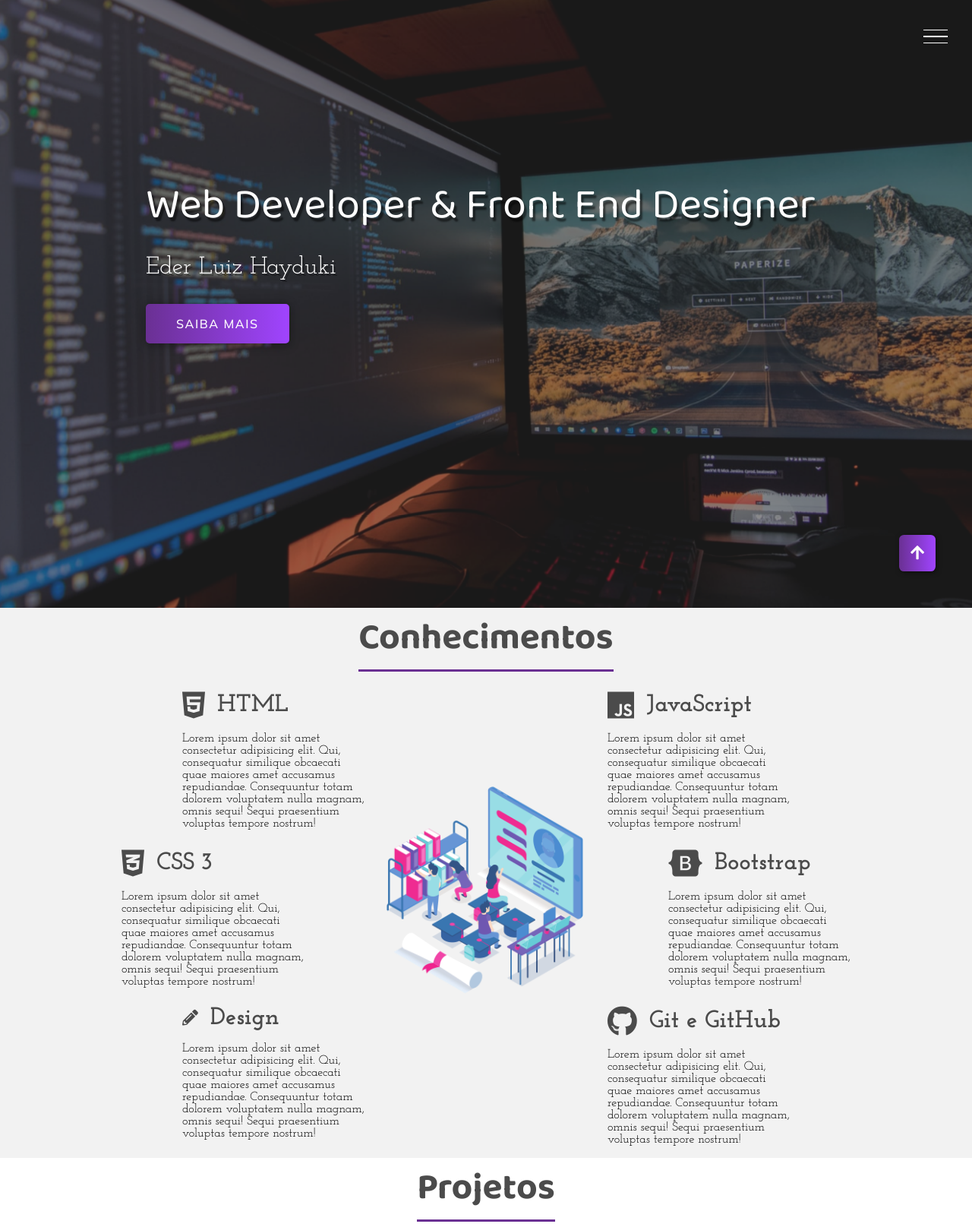
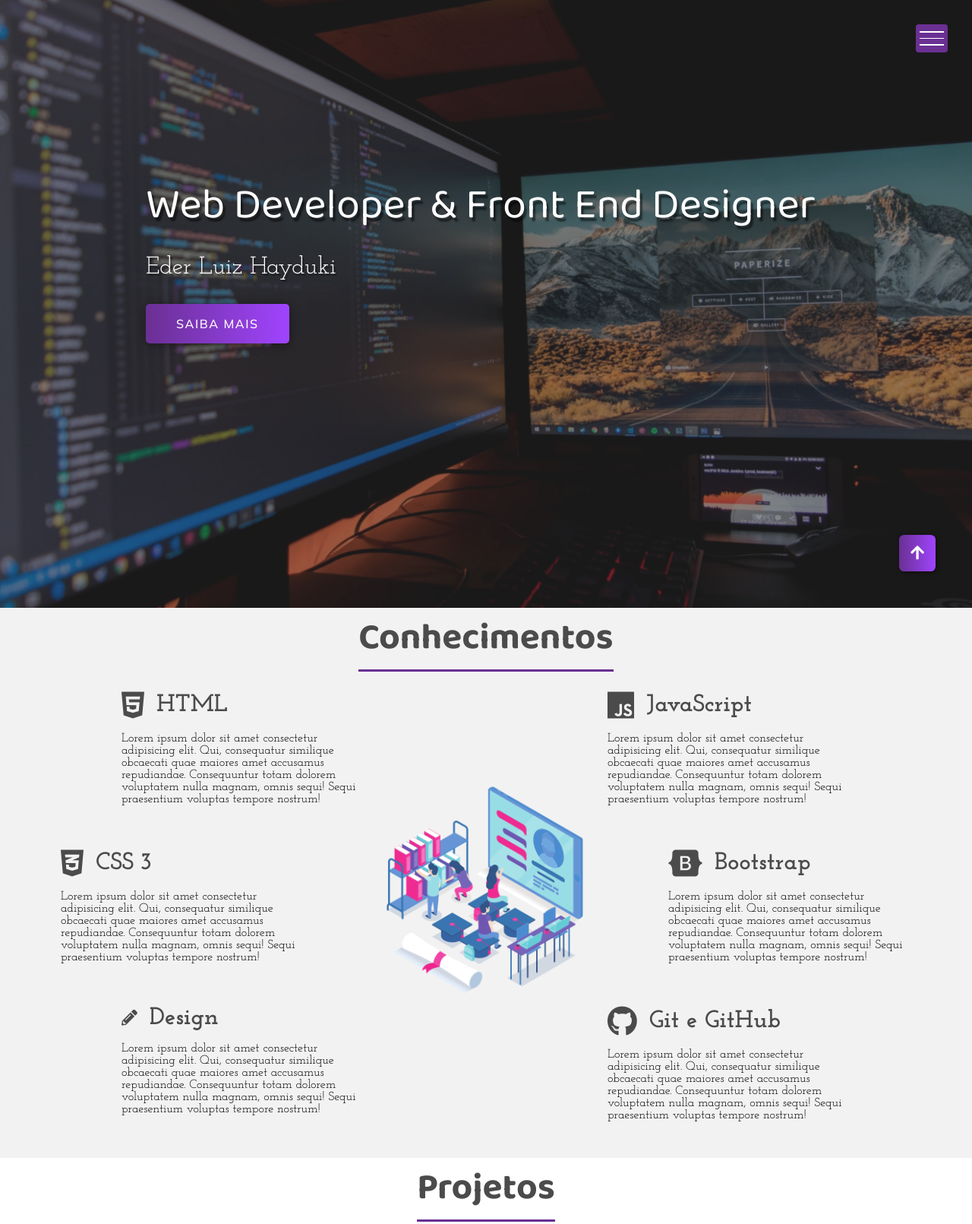
Before and after one commit to Eder-Hayduki/portfolio, a plain HTML site: page index.html in a window 1280 px wide. Shown: the top 1611 px of the page at 76% size. Drawn offline with Linux system fonts and the light colour scheme.

Commit message:
correção de botão da header

```diff
--- a/css/style.css
+++ b/css/style.css
@@ -19,10 +19,10 @@ html {
     scroll-behavior: smooth; /*- Essa propriedade suaviza a rolagem da página -*/
 }
 
-:root {
-    --font-primary: 'Baloo Da 2', serif;
+:root { /*- Criação de variaveis que ficam em escopo global -*/
+    --font-primary: 'Baloo Da 2', cursive;
     --font-secundary: 'Josefin Slab', serif;
-    --font-action: "Mulish", serif;
+    --font-action: "Mulish", sans-serif;
 }
 
 /*- Formatação do HEADER -*/
@@ -141,35 +141,40 @@ header {
     top: 0;
     right: -20rem;
     /*aqui deixamos o menu para "fora da tela" */
+    z-index: 150;
     transition: all 1s;
-    z-index: 150;
 }
 
 .show-menu .sidebar {
     /*da mesma forma que .hamburguer, .SIDEBAR herdará as propriedades de container quando tiver em si a classe .show-menu (incluida no javascript) */
     right: 0;
+    box-shadow: -2px 0 6px rgba(0, 0, 0, 0.3);
 }
 
 .hamburguer {
-    /* background-color: red; */
     width: 2rem;
     height: 2rem;
     position: fixed;
     z-index: 200;
-    /*- o número é alto mesmo para assegurar que esse elemento sempre seja mostrado a frente -*/
+    /*- o z-index é alto, para assegurar que esse elemento sempre seja mostrado a frente -*/
     right: 2rem;
     top: 2rem;
     display: flex;
     flex-direction: column;
     justify-content: space-evenly;
     cursor: pointer;
-
+    transition: left 1.1s ease 0.2s;
+    background-color: #6a3093;
+    padding: 0.15rem 0.3rem;
+    border-radius: .25rem;
+    transition: left 1.1s ease 0.2s;
 }
 
 /* Aqui invertemos a ordem colocando show-menu como elemento pai de .hamburguer, pois está no container. .hamburguer vai herdar as caracteristicas de container quando tiver "show-menu" */
 
 .show-menu .hamburguer {
     right: 16rem;
+    background-color: transparent;
     transition: right 1.1s ease 0.2s;
 }
 
@@ -178,7 +183,7 @@ header {
     background-color: #fff;
     height: .1rem;
     /*possibilidade de ser .125*/
-    box-shadow: 0.1rem 0.1rem 1px #222;
+    /* box-shadow: 0.1rem 0.1rem 1px #222; */
     transition: transform 1s;
 }
 
@@ -320,32 +325,32 @@ header {
 /*- Habilidades * 6 -*/
 
 .habilidade:nth-child(1) {
-    grid-column: 4 / 7;
+    grid-column: 3 / 7;
     grid-row: 1 / 3;
 }
 
 .habilidade:nth-child(2) {
-    grid-column: 3 / 6;
+    grid-column: 2 / 6;
     grid-row: 3 / 5;
 }
 
 .habilidade:nth-child(3) {
-    grid-column: 4 / 7;
+    grid-column: 3 / 7;
     grid-row: 5 / -1;
 }
 
 .habilidade:nth-child(4) {
-    grid-column: 11 / 14;
+    grid-column: 11 / 15;
     grid-row: 1 / 3;
 }
 
 .habilidade:nth-child(5) {
-    grid-column: 12 / 15;
+    grid-column: 12 / 16;
     grid-row: 3 / 5;
 }
 
 .habilidade:nth-child(6) {
-    grid-column: 11 / 14;
+    grid-column: 11 / 15;
     grid-row: 5 / -1;
 }
 
@@ -388,13 +393,14 @@ header {
 .projetos {
     display: flex;
     justify-content: space-evenly;
-    height: 80vh;
+    height: 100vh;
 }
 
 .card {
     width: 18rem;
     height: 24rem;
     position: relative;
+    margin-top: 5%;
 }
 
 .card-img-wrapper {
@@ -608,7 +614,7 @@ header {
     margin-top: 2rem;
 }
 
-.btn:hover {
+.btn-enviar:hover {
     width: 100%;
     font-weight: 500;
 }
--- a/index.html
+++ b/index.html
@@ -71,9 +71,8 @@
                         <h3>HTML</h3>
                     </div>
                     <div class="habilidade-text">
-                        <p>Lorem ipsum dolor sit amet consectetur adipisicing elit. Qui, consequatur similique obcaecati
-                            quae maiores amet accusamus repudiandae. Consequuntur totam dolorem voluptatem nulla magnam,
-                            omnis sequi! Sequi praesentium voluptas tempore nostrum!</p>
+                        <p>Lorem ipsum dolor sit amet consectetur adipisicing elit. Qui, consequatur similique obcaecati quae maiores amet accusamus repudiandae. Consequuntur totam dolorem voluptatem nulla magnam,
+                        omnis sequi! Sequi praesentium voluptas tempore nostrum!</p>
                     </div>
                 </div>
                 <div class="habilidade">
@@ -82,9 +81,8 @@
                         <h3>CSS 3</h3>
                     </div>
                     <div class="habilidade-text">
-                        <p>Lorem ipsum dolor sit amet consectetur adipisicing elit. Qui, consequatur similique obcaecati
-                            quae maiores amet accusamus repudiandae. Consequuntur totam dolorem voluptatem nulla magnam,
-                            omnis sequi! Sequi praesentium voluptas tempore nostrum!</p>
+                        <p>Lorem ipsum dolor sit amet consectetur adipisicing elit. Qui, consequatur similique obcaecati quae maiores amet accusamus repudiandae. Consequuntur totam dolorem voluptatem nulla magnam,
+                        omnis sequi! Sequi praesentium voluptas tempore nostrum!</p>
                     </div>
                 </div>
                 <div class="habilidade">
@@ -229,7 +227,7 @@
                         </div>
                     </div>
                     <label for="prazo">Prazo</label>
-                    <input type="range" name="prazo" id="prazo" min="1" max="10">
+                    <input type="range" name="prazo" id="prazo" min="1" max="10" start="10">
                     <label id="preco">R$ 0,00</label>
                     <button class="btn btn-orcamento" type="submit">Enviar</button>
                 </form>
```
Also changed, not shown: 1 other file.
